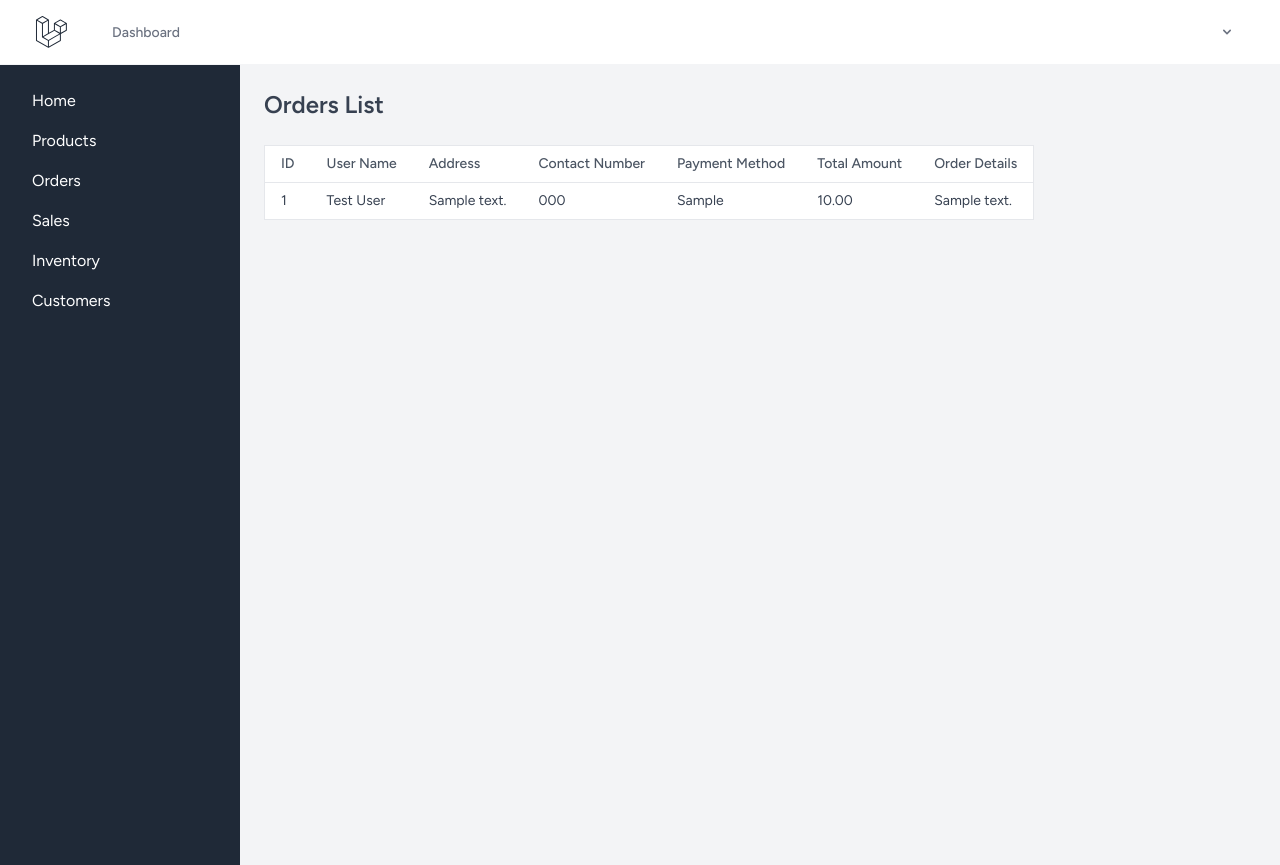
After one commit to BrixJordan/Laravel-Breeze, a Laravel app: page /admin/order in a window 1280 px wide. The commit adds this page. Run offline with Laravel 12, Linux system fonts and the light colour scheme; data comes from the database, SQL or seed files in the repository; tables that the repository leaves empty hold one stand-in row (values such as "Sample post"); data that the repository does not hold is empty; style sheets or scripts are compiled from the project's sources.

Commit message:
change json to text to display the name as string. and nag display na sa admin ang orders

```diff
--- a/app/Http/Controllers/AdminController.php
+++ b/app/Http/Controllers/AdminController.php
@@ -22,6 +22,11 @@ class AdminController extends Controller
 
     }
 
+    public function order()
+    {
+        return view('admin.order');
+    }
+
     public function sale()
     {
         return view('admin.sale');
--- a/app/Http/Controllers/OrderController.php
+++ b/app/Http/Controllers/OrderController.php
@@ -5,10 +5,18 @@ namespace App\Http\Controllers;
 use Illuminate\Http\Request;
 use App\Models\Order;
 use App\Models\Product;
+use App\Models\User;
 
 
 class OrderController extends Controller
 {
+
+    public function index()
+    {
+        $orders = Order::with('user')->paginate(10); // Adjust the number 10 for the number of items per page
+        return view('admin.order', compact('orders'));
+    }
+
     public function store(Request $request)
 {
     $request->validate([
@@ -19,11 +27,18 @@ class OrderController extends Controller
 
     $cart = session('cart', []);
 
+
+
     if (empty($cart)) {
         return redirect()->back()->with('error', 'Your cart is empty!');
     }
 
     $total_amount = collect($cart)->sum(fn($item) => $item['quantity'] * $item['price']);
+
+
+    $order_details = collect($cart)->map(function ($item) {
+        return $item['name'];
+    })->implode(', ');
 
     $order = Order::create([
         'user_id' => auth()->id(),
@@ -31,7 +46,7 @@ class OrderController extends Controller
         'contact_number' => $request->contact,
         'mode_of_payment' => $request->payment_method,
         'total_amount' => $total_amount,
-        'order_details' => json_encode($cart),
+        'order_details' => $order_details,
     ]);
 
     foreach ($cart as $productId => $item) {
@@ -49,5 +64,8 @@ class OrderController extends Controller
 }
 
 
+
+
+
     //
 }
--- /dev/null
+++ b/resources/views/admin/order.blade.php
@@ -0,0 +1,48 @@
+@extends('adminlayoutnavigator.adminlayout')
+
+@section('content')
+    <div class="container mx-auto p-6">
+        <h2 class="text-2xl font-semibold text-gray-700 mb-6">Orders List</h2>
+
+        <!-- Display success or error message -->
+        @if(session('success'))
+            <div class="bg-green-500 text-white p-3 mb-4 rounded-md">{{ session('success') }}</div>
+        @elseif(session('error'))
+            <div class="bg-red-500 text-white p-3 mb-4 rounded-md">{{ session('error') }}</div>
+        @endif
+
+        <div class="overflow-x-auto">
+            <table class="min-w-full bg-white border border-gray-200">
+                <thead>
+                    <tr>
+                        <th class="py-2 px-4 border-b border-gray-200 text-left text-sm font-medium text-gray-600">ID</th>
+                        <th class="py-2 px-4 border-b border-gray-200 text-left text-sm font-medium text-gray-600">User Name</th>
+                        <th class="py-2 px-4 border-b border-gray-200 text-left text-sm font-medium text-gray-600">Address</th>
+                        <th class="py-2 px-4 border-b border-gray-200 text-left text-sm font-medium text-gray-600">Contact Number</th>
+                        <th class="py-2 px-4 border-b border-gray-200 text-left text-sm font-medium text-gray-600">Payment Method</th>
+                        <th class="py-2 px-4 border-b border-gray-200 text-left text-sm font-medium text-gray-600">Total Amount</th>
+                        <th class="py-2 px-4 border-b border-gray-200 text-left text-sm font-medium text-gray-600">Order Details</th>
+                    </tr>
+                </thead>
+                <tbody>
+                    @foreach($orders as $order)
+                        <tr class="hover:bg-gray-100">
+                            <td class="py-2 px-4 border-b text-sm text-gray-700">{{ $order->id }}</td>
+                            <td class="py-2 px-4 border-b text-sm text-gray-700">{{ $order->user->name ?? 'N/A' }}</td>
+                            <td class="py-2 px-4 border-b text-sm text-gray-700">{{ $order->address }}</td>
+                            <td class="py-2 px-4 border-b text-sm text-gray-700">{{ $order->contact_number }}</td>
+                            <td class="py-2 px-4 border-b text-sm text-gray-700">{{ $order->mode_of_payment }}</td>
+                            <td class="py-2 px-4 border-b text-sm text-gray-700">{{ number_format($order->total_amount, 2) }}</td>
+                            <td class="py-2 px-4 border-b text-sm text-gray-700">{{ $order->order_details }}</td>
+                        </tr>
+                    @endforeach
+                </tbody>
+            </table>
+        </div>
+
+        <!-- Pagination -->
+        <div class="mt-4">
+            {{ $orders->links() }}
+        </div>
+    </div>
+@endsection
--- a/resources/views/adminlayoutnavigator/adminlayout.blade.php
+++ b/resources/views/adminlayoutnavigator/adminlayout.blade.php
@@ -5,6 +5,7 @@
     <ul>
         <li><a href="{{route('admin.dashboard')}}" class="block py-2 px-4 hover:bg-blue-600">Home</a></li>
         <li><a href="{{route('admin.product')}}" class="block py-2 px-4 hover:bg-blue-600 ">Products</a></li>
+        <li><a href="{{route('admin.order')}}" class="block py-2 px-4 hover:bg-blue-600 ">Orders</a></li>
         <li><a href="{{route('admin.sale')}}" class="block py-2 px-4 hover:bg-blue-600 ">Sales</a></li>
         <li><a href="{{route('admin.inventory')}}" class="block py-2 px-4 hover:bg-blue-600 ">Inventory</a></li>
         <li><a href="{{route('admin.customer')}}" class="block py-2 px-4 hover:bg-blue-600 ">Customers</a></li>
--- a/routes/web.php
+++ b/routes/web.php
@@ -18,6 +18,7 @@ Route::prefix('admin')->name('admin.')->middleware('auth')->group(function () {
     Route::get('inventory', [AdminController::class, 'inventory'])->name('inventory');
     Route::get('sale', [AdminController::class, 'sale'])->name('sale');
     Route::get('customer', [AdminController::class, 'customer'])->name('customer');
+    Route::get('order', [AdminController::class, 'order'])->name('order');
 });
 
 //User navigation routes
@@ -63,5 +64,11 @@ Route::delete('product/{id}', [ProductController::class, 'destroy'])->name('prod
 Route::put('product/{id}', [ProductController::class, 'update'])->name('product.update');
 Route::post('/product/update-status/{id}', [ProductController::class, 'updateStatus'])->name('product.updateStatus');
 
+//orders
+Route::get('/admin/order', [OrderController::class, 'index'])->name('admin.order');
+
+
+
+
 
 require __DIR__.'/auth.php';
```
Also changed, not shown: database/migrations/2025_01_14_135820_change_order_details_column_type_in_orders_table.php (added).
